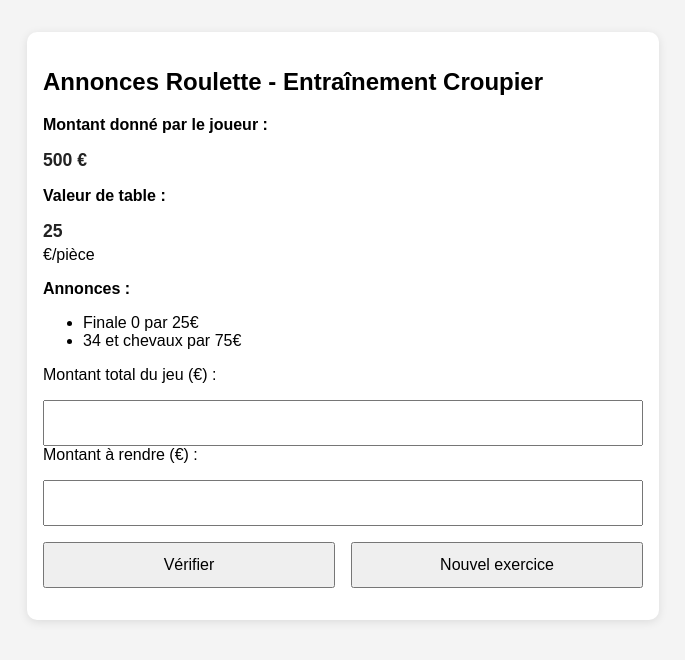
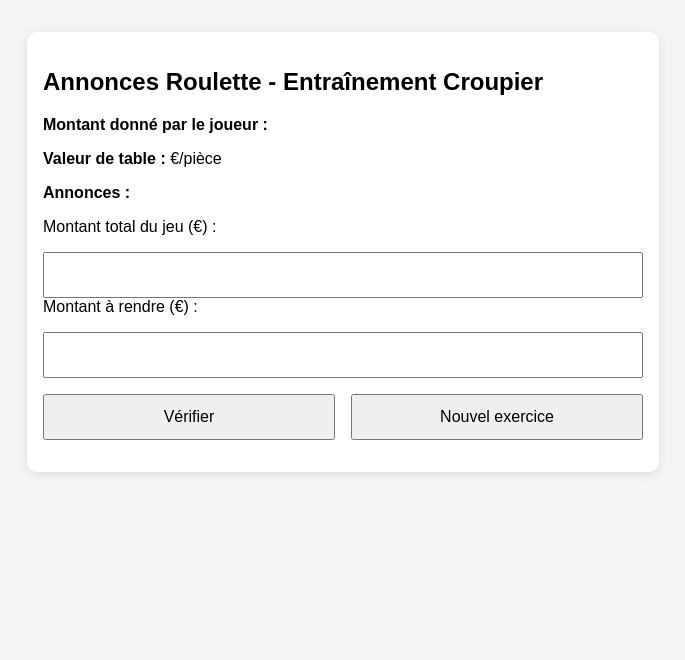
Before and after one commit to Gioker26/Annonces-retours-roulette, a plain HTML site: page index.html in a window 1280 px wide. Shown: the whole page, without its empty margins (297-982 px from the left). Drawn offline with Linux system fonts and the light colour scheme.

Commit message:
Add files via upload

```diff
--- a/index.html
+++ b/index.html
@@ -43,36 +43,13 @@
         flex: 1;
       }
     }
-    @media (max-width: 600px) {
-      body {
-        font-size: 1rem;
-      }
-      .container {
-        padding: 1rem;
-      }
-      ul#annoncesList {
-        padding-left: 1.2rem;
-      }
-      p, label {
-        font-size: 1rem;
-        word-wrap: break-word;
-      }
-    }
-    .value {
-      display: block;
-      font-weight: bold;
-      color: #222;
-      margin: 0.25rem 0;
-      font-size: 1.1rem;
-      word-wrap: break-word;
-    }
   </style>
 </head>
 <body>
   <div class="container">
     <h2>Annonces Roulette - Entraînement Croupier</h2>
-    <p><strong>Montant donné par le joueur :</strong><br><div class="value" id="playerAmount">-</div></p>
-    <p><strong>Valeur de table :</strong><br><div class="value" id="tableValue">-</div> €/pièce</p>
+    <p><strong>Montant donné par le joueur :</strong> <span id="playerAmount"></span></p>
+    <p><strong>Valeur de table :</strong> <span id="tableValue"></span> €/pièce</p>
     <p><strong>Annonces :</strong></p>
     <ul id="annoncesList"></ul>
 
@@ -91,105 +68,7 @@
   </div>
 
   <script>
-    const annonces = [
-      { nom: "voisins du zéro", pieces: 9 },
-      { nom: "orphelins", pieces: 5 },
-      { nom: "tier", pieces: 6 },
-      { nom: "finale", pieces: [4, 4, 4, 4, 4, 4, 4, 3, 3, 3] },
-      { nom: "finale à cheval", sets: {
-          "0/1": 5, "1/2": 5, "2/3": 5, "4/5": 5, "5/6": 5,
-          "0/3": 4, "1/4": 4, "2/5": 4, "3/6": 4, "7/8": 4, "8/9": 4,
-          "4/7": 3, "5/8": 3, "6/9": 3
-        }
-      },
-      { nom: "numéro et chevaux", sets: {
-          2: 5, 5: 5, 8: 5, 11: 5, 14: 5, 17: 5, 20: 5, 23: 5, 26: 5, 29: 5, 32: 5,
-          0: 4, 1: 4, 3: 4, 4: 4, 6: 4, 7: 4, 9: 4, 10: 4, 12: 4, 13: 4, 15: 4, 16: 4, 18: 4, 19: 4, 21: 4, 22: 4, 24: 4, 25: 4, 27: 4, 28: 4, 30: 4, 31: 4, 33: 4, 35: 4,
-          34: 3, 36: 3
-        }
-      }
-    ];
-
-    let tableValue = 5;
-    let jeuTotal = 0;
-
-    function tirerAnnonces() {
-      document.getElementById("result").innerText = "";
-      tableValue = Math.random() < 0.5 ? 5 : 25;
-      document.getElementById("tableValue").innerText = tableValue;
-
-      let html = "";
-      jeuTotal = 0;
-      const annoncesList = [];
-
-      const types = ["orphelins", "tier", "voisins du zéro", "finale", "finale à cheval", "numéro et chevaux"];
-      const selection = [];
-      while (selection.length < 2) {
-        const choix = types[Math.floor(Math.random() * types.length)];
-        if (!selection.includes(choix)) selection.push(choix);
-      }
-
-      selection.forEach(type => {
-        let libelle = "";
-        let pieces = 0;
-
-        const pieceParAnnonce = Math.floor(Math.random() * 5) + 1;
-
-        if (type === "finale") {
-          const finaleNum = Math.floor(Math.random() * 10);
-          libelle = `Finale ${finaleNum} par ${pieceParAnnonce * tableValue}€`;
-          pieces = annonces[3].pieces[finaleNum] * pieceParAnnonce;
-        } else if (type === "finale à cheval") {
-          const keys = Object.keys(annonces[4].sets);
-          const choix = keys[Math.floor(Math.random() * keys.length)];
-          libelle = `Finale ${choix} par ${pieceParAnnonce * tableValue}€`;
-          pieces = annonces[4].sets[choix] * pieceParAnnonce;
-        } else if (type === "numéro et chevaux") {
-          const numeros = Object.keys(annonces[5].sets);
-          const tirage = [];
-          while (tirage.length < Math.floor(Math.random() * 3) + 1) {
-            const pick = numeros[Math.floor(Math.random() * numeros.length)];
-            if (!tirage.includes(pick)) tirage.push(pick);
-          }
-          const liste = tirage.join(", ");
-          libelle = `${liste} et chevaux par ${pieceParAnnonce * tableValue}€`;
-          tirage.forEach(n => pieces += annonces[5].sets[n] * pieceParAnnonce);
-        } else {
-          const obj = annonces.find(a => a.nom === type);
-          libelle = `${type.charAt(0).toUpperCase() + type.slice(1)} par ${pieceParAnnonce * tableValue}€`;
-          pieces = obj.pieces * pieceParAnnonce;
-        }
-
-        jeuTotal += pieces * tableValue;
-        html += `<li>${libelle}</li>`;
-      });
-
-      document.getElementById("annoncesList").innerHTML = html;
-
-      const options = [100, 500, 2500];
-      let joueurMontant = options.find(v => v >= jeuTotal);
-      if (!joueurMontant) joueurMontant = 2500;
-
-      document.getElementById("playerAmount").innerText = joueurMontant + " €";
-    }
-
-    function checkAnswers() {
-      const jeuVal = parseInt(document.getElementById("jeuValue").value);
-      const resteVal = parseInt(document.getElementById("resteValue").value);
-      const options = [100, 500, 2500];
-      const joueurMontant = options.find(v => v >= jeuTotal) || 2500;
-
-      const isJeuCorrect = jeuVal === jeuTotal;
-      const isResteCorrect = resteVal === (joueurMontant - jeuTotal);
-
-      let result = "";
-      result += isJeuCorrect ? "✅ Montant du jeu correct.\n" : `❌ Faux : le bon montant est ${jeuTotal}€.\n`;
-      result += isResteCorrect ? "✅ Rendu au joueur correct." : `❌ Faux : à rendre ${joueurMontant - jeuTotal}€.`;
-
-      document.getElementById("result").innerText = result;
-    }
-
-    tirerAnnonces();
+    // ... JavaScript inchangé ...
   </script>
 </body>
 </html>
```
